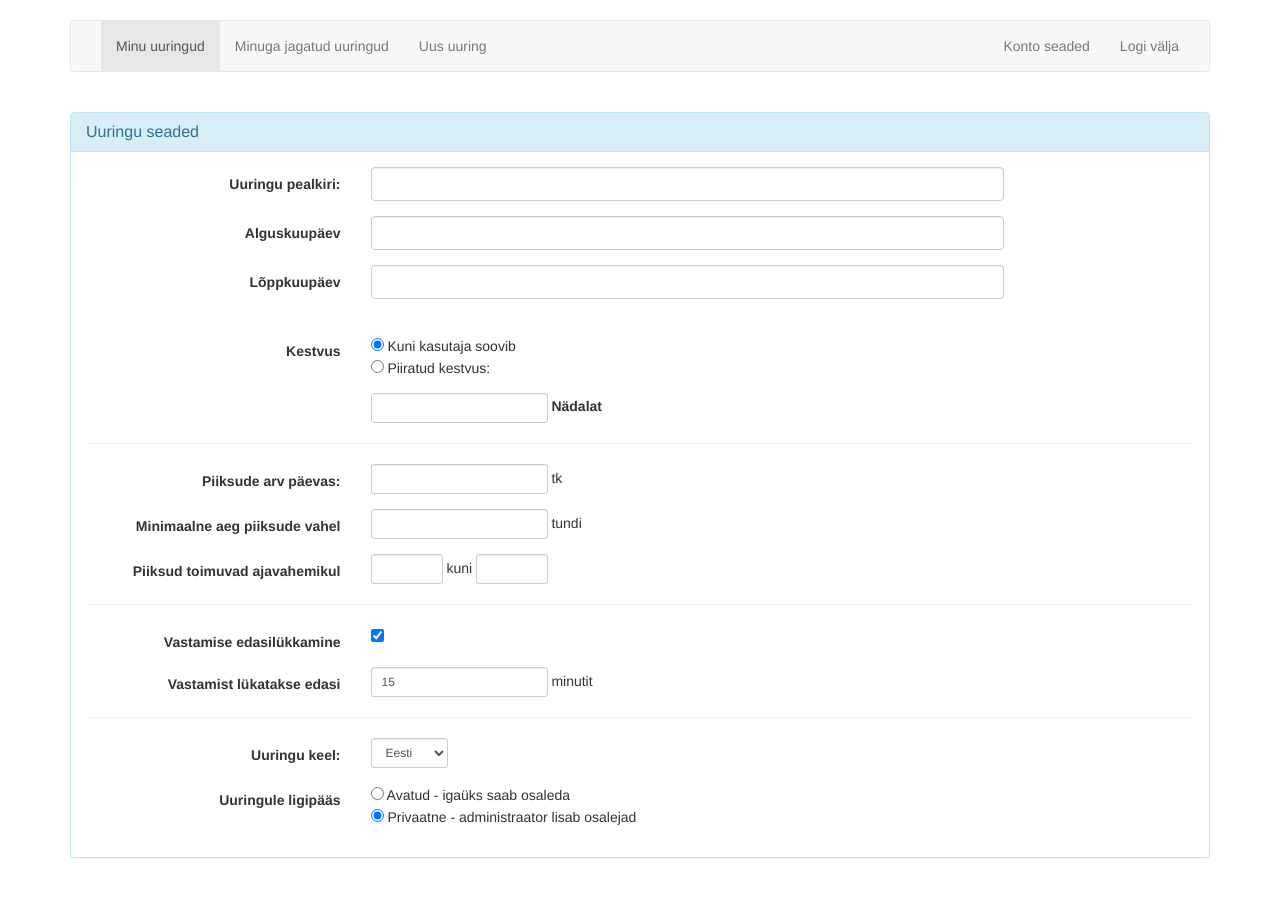
After one commit to everKalle/ExperienceSamplingApplication, a CodeIgniter app: page /database/index.php/study/create in a window 1280 px wide. The commit adds this page. Run offline with CodeIgniter, Linux system fonts and the light colour scheme; data that the repository does not hold is empty.

Commit message:
closes #14
created the first part of the study creation form

```diff
--- a/BackEnd/application/config/routes.php
+++ b/BackEnd/application/config/routes.php
@@ -49,6 +49,8 @@ defined('BASEPATH') OR exit('No direct script access allowed');
 | Examples:	my-controller/index	-> my_controller/index
 |		my-controller/my-method	-> my_controller/my_method
 */
-$route['default_controller'] = 'welcome';
+$route['study/create/'] = 'study/create/';
+$route['study'] = 'study';
+$route['default_controller'] = 'study';
 $route['404_override'] = '';
 $route['translate_uri_dashes'] = FALSE;
--- /dev/null
+++ b/BackEnd/application/controllers/Study.php
@@ -0,0 +1,49 @@
+<?php
+if (!defined('BASEPATH')) exit('No direct script access allowed');
+
+class Study extends CI_Controller {
+
+ function __construct()
+ {
+   parent::__construct();
+   $this->load->model('user','',TRUE);
+ }
+
+ function index()
+ {
+   if(TRUE)  //check if logged in
+   {
+     $this->load->view('templates/header');
+     //load and show study list
+     $this->load->view('templates/footer');
+   }
+   else
+   {
+    //redirect
+   }
+
+ }
+
+ function create()
+ {
+   if(TRUE)  //check if logged in
+   {
+     $this->load->helper('form');
+     $this->load->library('form_validation');
+
+     if ($this->form_validation->run() === FALSE){
+      $this->load->view('templates/header');
+      $this->load->view('study/create_study');
+      $this->load->view('templates/footer');
+     } else {
+      // save data
+     }
+   }
+   else
+   {
+    //redirect
+   }
+
+ }
+}
+?>
--- /dev/null
+++ b/BackEnd/application/views/study/create_study.php
@@ -0,0 +1,97 @@
+<br>
+<?php echo validation_errors(); ?>
+
+<?php echo form_open('crafts/add')?>
+<div class="panel panel-info">
+  <div class="panel-heading">
+    <h3 class="panel-title">Uuringu seaded</h3>
+  </div>
+  <div class="panel-body">
+    <div class="form-horizontal">
+      <div class="form-group">
+        <label class="control-label col-sm-3" for="study-title">Uuringu pealkiri:</label>
+        <div class="col-sm-7">
+          <input class="form-control" type="text" id="study-title" name="study-title" size="100" required/>
+        </div>
+      </div>
+      <div class="form-group">
+        <label class="control-label col-sm-3" for="study-start-date">Alguskuupäev</label>
+        <div class="col-sm-7">
+          <input class="form-control" type="text" id="study-start-date" name="study-start-date" size="30" required/>
+        </div>
+      </div>
+      <div class="form-group">
+        <label class="control-label col-sm-3" for="study-end-date">Lõppkuupäev</label>
+        <div class="col-sm-7">
+          <input class="form-control" type="text" id="study-end-date" name="study-end-date" size="30" required/><br>
+        </div>
+      </div>
+      <div class="form-group">
+        <label class="control-label col-sm-3" for="study-duration-for-user">Kestvus</label>
+        <div class="col-sm-7">
+          <input type="radio" name="study-duration-for-user" value="0" checked> Kuni kasutaja soovib<br>
+          <input type="radio" name="study-duration-for-user" value="1"> Piiratud kestvus:
+        </div>
+      </div>
+      <div class="form-group">
+        <label class="control-label col-sm-3" for="no-target">&nbsp;</label>
+        <div class="col-sm-7 form-inline">
+          <input class="form-control input-sm" type="number" id="study-duration-time" name="study-duration-time" size="5" min="1" required/>
+          <label for="study-duration-time">Nädalat</label>
+        </div>
+      </div><hr>
+      <div class="form-group">
+        <label class="control-label col-sm-3" for="study-beeps-per-day">Piiksude arv päevas:</label>
+        <div class="col-sm-7 form-inline">
+          <input class="form-control input-sm" type="number" id="study-beeps-per-day" name="study-beeps-per-day" size="5" min="1" required/> tk
+        </div>
+      </div>
+      <div class="form-group">
+        <label class="control-label col-sm-3" for="study-min-time-between-beeps">Minimaalne aeg piiksude vahel</label>
+        <div class="col-sm-7 form-inline">
+          <input class="form-control input-sm" type="number" id="study-min-time-between-beeps" name="study-min-time-between-beeps" size="5" min="1" required/> tundi
+        </div>
+      </div>
+      <div class="form-group">
+        <label class="control-label col-sm-3" for="study-beep-start-time">Piiksud toimuvad ajavahemikul</label>
+        <div class="col-sm-7 form-inline">
+          <input class="form-control input-sm" type="text" id="study-beep-start-time" name="study-beep-start-time" size="5" required/> kuni
+          <input class="form-control input-sm" type="text" id="study-beep-end-time" name="study-beep-start-time" size="5" required/>
+        </div>
+      </div><hr>
+      <div class="form-group">
+        <label class="control-label col-sm-3" for="no-target">Vastamise edasilükkamine</label>
+        <div class="col-sm-7">
+          <input type="checkbox" name="study-allow-postpone" value="1" checked></b>
+        </div>
+      </div>
+      <div class="form-group">
+        <label class="control-label col-sm-3" for="study-postpone-time">Vastamist lükatakse edasi</label>
+        <div class="col-sm-7 form-inline">
+          <input class="form-control input-sm" type="number" type="text" id="study-postpone-time" name="study-postpone-time" size="5" min="1" value="15" required/> minutit
+        </div>
+      </div><hr>
+      <div class="form-group">
+        <label class="control-label col-sm-3" for="study-language">Uuringu keel: </label>
+        <div class="col-sm-7 form-inline">
+          <select class="form-control input-sm" name="study-language">
+            <option value="est">Eesti</option>
+            <option value="eng">Inglise</option>
+            <option value="rus">Vene</option>
+            <option value="ger">Saksa</option>
+          </select>
+        </div>
+      </div>
+
+      <div class="form-group">
+        <label class="control-label col-sm-3" for="study-is-public">Uuringule ligipääs</label>
+        <div class="col-sm-7 form-inline">
+          <input type="radio" name="study-is-public" value="1" checked> Avatud - igaüks saab osaleda<br>
+          <input type="radio" name="study-is-public" value="0" checked> Privaatne - administraator lisab osalejad
+        </div>
+      </div>
+    </div>
+  </div>
+</div>
+
+</form>
--- a/BackEnd/application/views/templates/header.php
+++ b/BackEnd/application/views/templates/header.php
@@ -11,10 +11,10 @@
     <title>Experience Sampling Application Back-End</title>
 
     <!-- Bootstrap core CSS -->
-    <link href="<?php echo base_url(); ?>/bootstrap/css/bootstrap.min.css" rel="stylesheet">
+    <link href="<?php echo base_url(); ?>bootstrap/css/bootstrap.min.css" rel="stylesheet">
 
     <!-- Custom styles -->
-    <link href="<?php echo base_url(); ?>/public/css/navbar.css" rel="stylesheet">
+    <link href="<?php echo base_url(); ?>public/css/style.css" rel="stylesheet">
 
     <!-- HTML5 shim and Respond.js for IE8 support of HTML5 elements and media queries -->
     <!--[if lt IE 9]>
@@ -40,13 +40,13 @@
           </div>
           <div id="navbar" class="navbar-collapse collapse">
             <ul class="nav navbar-nav">
-              <li class="active"><a href="#">Minu uuringud</a></li>
-              <li><a href="#">Minuga jagatud uuringud</a></li>
+              <li class="active"><a href="<?php echo base_url(); ?>index.php">Minu uuringud</a></li>
+              <li><a href="<?php echo base_url(); ?>index.php/study/create/">Minuga jagatud uuringud</a></li>
               <li><a href="#">Uus uuring</a></li>
             </ul>
             <ul class="nav navbar-nav navbar-right">
-              <li><a href="../navbar-static-top/">Konto seaded</a></li>
-              <li><a href="../navbar-fixed-top/">Logi välja</a></li>
+              <li><a href="#">Konto seaded</a></li>
+              <li><a href="#">Logi välja</a></li>
             </ul>
           </div><!--/.nav-collapse -->
         </div><!--/.container-fluid -->
```
